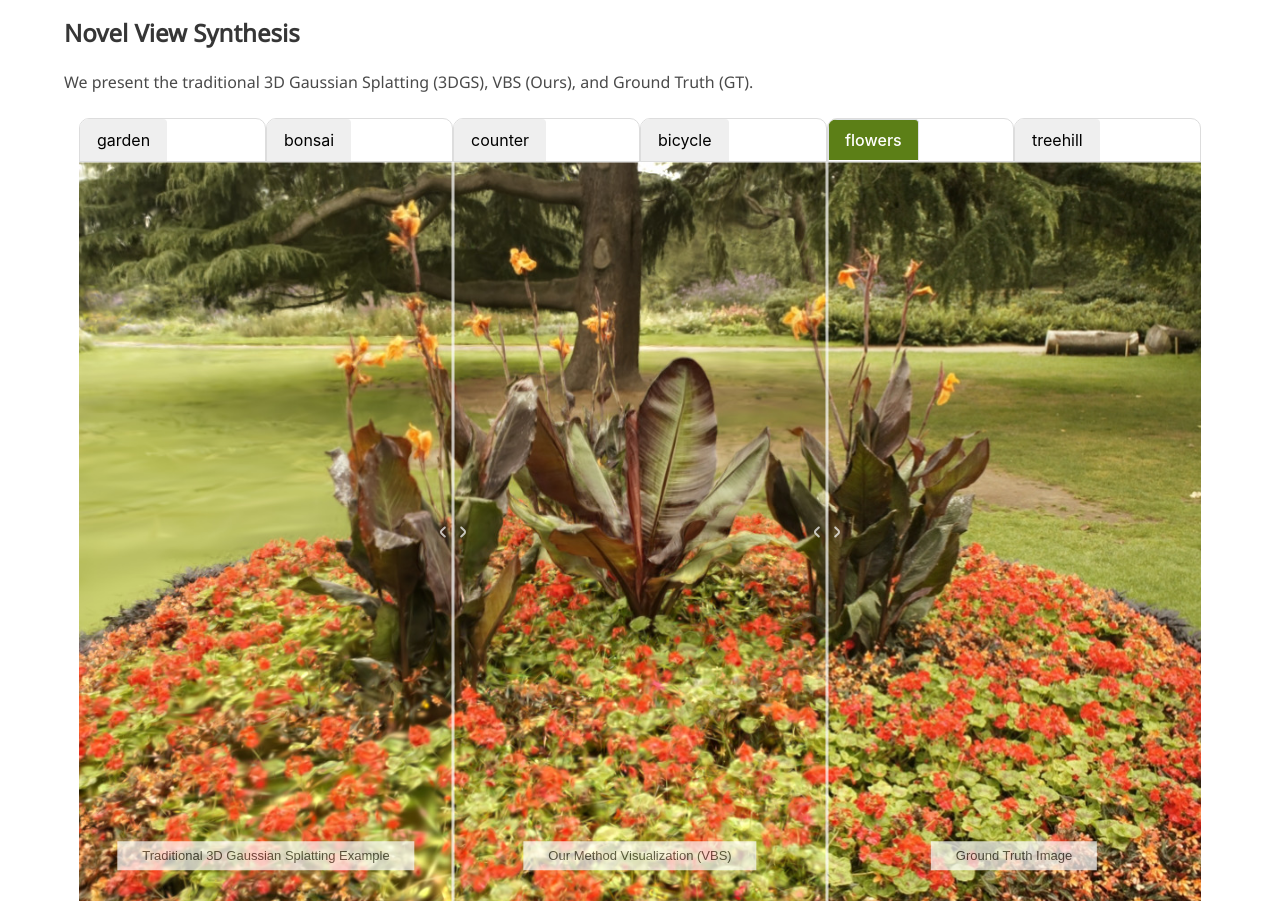
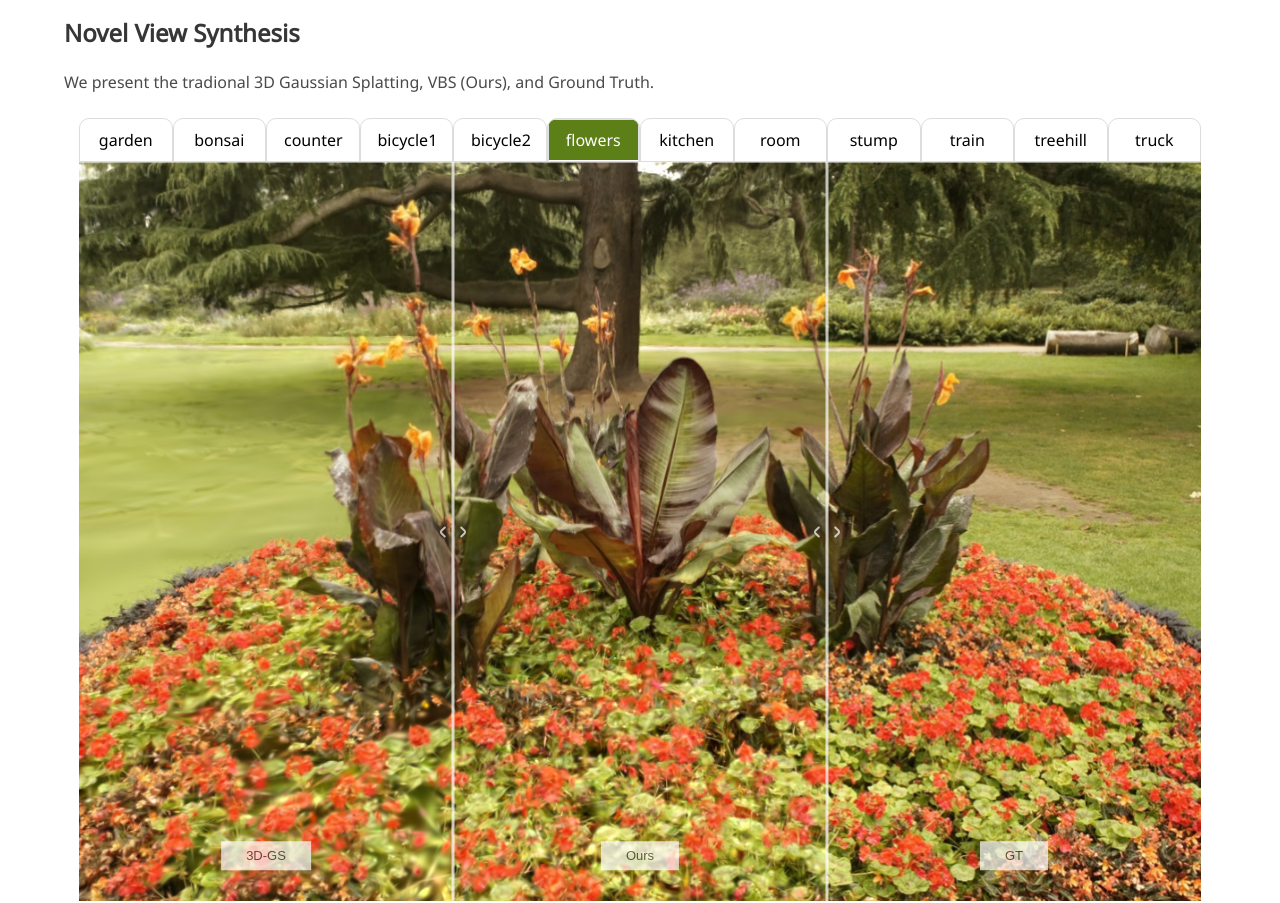
Before and after one commit to AIThoughtLab/VBDS, a plain HTML site: page index.html in a window 1280 px wide. Shown: the part 517-1420 px from the top of the page. Drawn offline with nearby package versions, Linux system fonts and the light colour scheme; some packages are replaced by stand-ins of ours; some icons are missing; a web font is replaced by a local one.

Commit message:
update 5 commit

```diff
--- a/index.html
+++ b/index.html
@@ -183,49 +183,63 @@
 <section class="section">
   <div class="container is-max-desktop">
 
-    <!-- Results -->
-    <div class="columns is-centered">
+    <!-- Results. -->
+    <div class="columns is-centered ">
       <div class="column is-full-width">
         <h2 class="title is-3 has-text-centered" style="margin-top: -30px">Results</h2>
 
         <h3 class="title is-4">Novel View Synthesis</h3>
         <div class="content has-text-justified">
           <p>
-            We present the traditional 3D Gaussian Splatting (3DGS), VBS (Ours), and Ground Truth (GT).
+            We present the tradional 3D Gaussian Splatting, VBS (Ours), and Ground Truth.
           </p>
         </div>
-
         <div class="container">
           <ul class="nav nav-tabs nav-fill nav-justified" id="object-scale-recon">
               <li class="nav-item">
-              <button class="nav-link" onclick="objectSceneEvent(0,0,'object-scale-recon')">garden</button>
+                <a class="nav-link" onclick="objectSceneEvent(0,0,'object-scale-recon')">garden</a>
               </li>
               <li class="nav-item">
-              <button class="nav-link" onclick="objectSceneEvent(1,0,'object-scale-recon')">bonsai</button>
+                <a class="nav-link" onclick="objectSceneEvent(1,0,'object-scale-recon')">bonsai</a>
               </li>
               <li class="nav-item">
-              <button class="nav-link" onclick="objectSceneEvent(2,0,'object-scale-recon')">counter</button>
+                <a class="nav-link" onclick="objectSceneEvent(2,0,'object-scale-recon')">counter</a>
               </li>
               <li class="nav-item">
-              <button class="nav-link" onclick="objectSceneEvent(3,0,'object-scale-recon')">bicycle</button>
+                <a class="nav-link " onclick="objectSceneEvent(4,0,'object-scale-recon')">bicycle1</a>
               </li>
               <li class="nav-item">
-              <button class="nav-link active" onclick="objectSceneEvent(4,0,'object-scale-recon')">flowers</button>
+                <a class="nav-link" onclick="objectSceneEvent(5,0,'object-scale-recon')">bicycle2</a>
               </li>
               <li class="nav-item">
-              <button class="nav-link" onclick="objectSceneEvent(5,0,'object-scale-recon')">treehill</button>
+                <a class="nav-link active" onclick="objectSceneEvent(3,0,'object-scale-recon')">flowers</a>
+              </li>
+              <li class="nav-item">
+                <a class="nav-link" onclick="objectSceneEvent(6,0,'object-scale-recon')">kitchen</a>
+              </li>
+              <li class="nav-item">
+                <a class="nav-link" onclick="objectSceneEvent(7,0,'object-scale-recon')">room</a>
+              </li>
+              <li class="nav-item">
+                <a class="nav-link" onclick="objectSceneEvent(8,0,'object-scale-recon')">stump</a>
+              </li>
+              <li class="nav-item">
+                <a class="nav-link" onclick="objectSceneEvent(9,0,'object-scale-recon')">train</a>
+              </li>
+              <li class="nav-item">
+                <a class="nav-link" onclick="objectSceneEvent(10,0,'object-scale-recon')">treehill</a>
+              </li>
+              <li class="nav-item">
+                <a class="nav-link" onclick="objectSceneEvent(11,0,'object-scale-recon')">truck</a>
               </li>
           </ul>
-
           <div class="b-dics" style="width: 1600px; font-weight: 400;">
-            <img src="resources/image/flowers/3dgs.jpg" alt="Traditional 3D Gaussian Splatting Example">
-            <img src="resources/image/flowers/ours.jpg" alt="Our Method Visualization (VBS)">
-            <img src="resources/image/flowers/gt.jpg" alt="Ground Truth Image">
+            <img src="resources/image/flowers/3dgs.jpg" alt="3D-GS">
+            <img src="resources/image/flowers/ours.jpg" alt="Ours">
+            <img src="resources/image/flowers/gt.jpg" alt="GT">
           </div>
         </div>
-      </div>
-    </div>
-  </div>
+
 </section>
 
 
```
Lines whose indentation alone changed are shown as unchanged.
